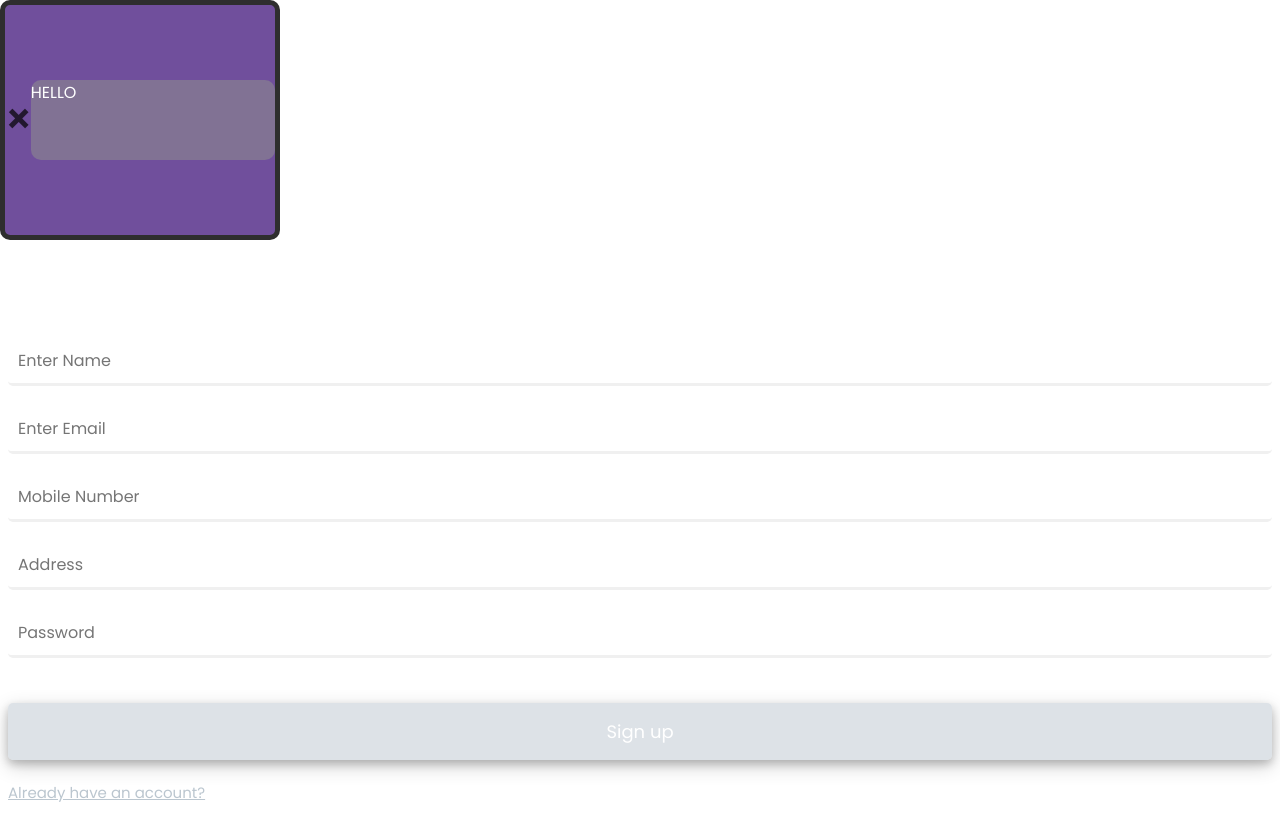
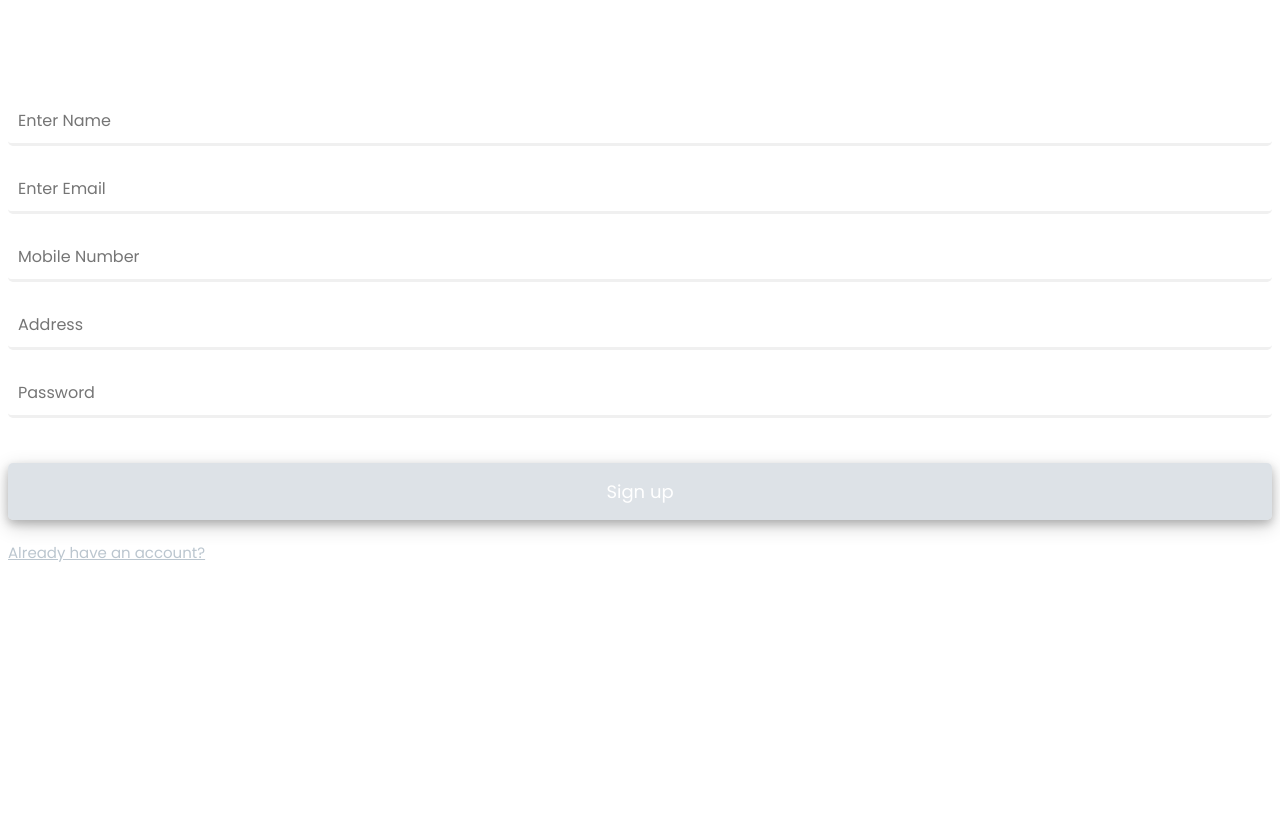
Before and after one commit to FLOODWATCH/FloodWatch, an Angular app: page /signup in a window 1280 px wide. Built offline with nearby package versions, Linux system fonts and the light colour scheme; data requests are answered from the project's data file; a web font is replaced by a local one.

Commit message:
initial design of modal

```diff
--- a/src/app/register/register-dash/register-dash.component.html
+++ b/src/app/register/register-dash/register-dash.component.html
@@ -1,6 +1,5 @@
 <!-- <app-login></app-login>
 <app-signup></app-signup> -->
-
 <div class="register-main">
   <div class="register-con">
     <div class="first">
--- a/src/app/register/signup/signup.component.css
+++ b/src/app/register/signup/signup.component.css
@@ -57,6 +57,7 @@ article a {
 #em,
 #mobile,
 #address,
+#closeButton,
 #pw {
   transition: 0.25s;
 }
@@ -64,48 +65,49 @@ article a {
 #em:hover,
 #mobile:hover,
 #address:hover,
+#closeButton:hover,
 #pw:hover {
   transform: scale(1.1);
 }
 /* Modal Background */
 .modal {
-  height: 30vh;
-  width: 280px;
-  /* overflow: auto; */
-  border: 5px solid rgb(46, 46, 46);
-  border-radius: 10px;
-  /* padding: 0 0.5rem 0 0.5rem; */
-  background-color: #704f9c;
+  position: fixed;
+  width: 100%;
+  height: 50vh;
+  top: 0;
+  left: 0;
+  background: transparent;
   display: flex;
   justify-content: center;
   align-items: center;
-  /* background-color: black; */
 }
-/* Modal Content Box */
 .modal-content {
-  /* align-items: center;
-  justify-content: center; */
+  border-radius: 10px;
+  /* border: solid rgb(7, 7, 7); */
+  /* background-color: rgba(80, 124, 182, 0.479); */
+  background-color: rgb(247, 247, 247);
+  box-shadow: 0 4px 8px 0 rgba(0, 0, 0, 0.2), 0 6px 20px 0 rgba(0, 0, 0, 0.19);
+  width: 500px;
+  height: 20rem;
   display: flex;
-  width: 250px;
-  height: 10vh;
-  /* position: bottom; */
-  background-color: #817294;
-  border-radius: 10px;
-  margin: 15% auto;
-  /* padding: 20px 10px 20px 10px; */
+  align-items: center;
+  flex-direction: column;
+  justify-content: space-around;
 }
-.modal-content > p {
+.modal-content > h2 {
+  color: black;
+  /* justify-content: center; */
+}
+#thisText {
+  color: black;
+  font-size: 18px;
+}
+.closeButton {
+  border: transparent;
+  border-radius: 5px;
+  background: rgba(187, 198, 207, 0.5);
+  box-shadow: 0 4px 8px 0 rgba(0, 0, 0, 0.2), 0 6px 20px 0 rgba(0, 0, 0, 0.19);
+  color: black;
   text-align: center;
+  padding: 1rem 3rem 1rem 3rem;
 }
-.close {
-  float: right;
-  color: rgba(0, 0, 0, 0.699);
-  font-size: 40px;
-  font-weight: bold;
-}
-.close:hover,
-close:focus {
-  color: rgba(46, 46, 46);
-  text-decoration: none;
-  cursor: pointer;
-}
--- a/src/app/register/signup/signup.component.html
+++ b/src/app/register/signup/signup.component.html
@@ -1,13 +1,15 @@
-<!-- The Modal -->
-<div class="modal" id="myModal">
-  <span class="close">&times;</span>
-  <!-- Modal Content -->
+<div
+  (click)="closeButton()"
+  class="modal"
+  id="myModal"
+  [ngStyle]="{ display: 'none' }"
+>
   <div class="modal-content">
-    <!-- <span class="close">&times;</span> -->
-    <p>HELLO</p>
-    <!-- <p>{{ nameText }}</p> -->
+    <h2 [ngStyle]="{ color: 'red' }">{{ errorMessage }}</h2>
+    <button class="closeButton" id="closeButton">Close</button>
   </div>
 </div>
+<!-- FORM -->
 <form id="form" class="signup-form" (ngSubmit)="addUser()">
   <p>SIGN UP</p>
   <div>
--- a/src/app/register/signup/signup.component.ts
+++ b/src/app/register/signup/signup.component.ts
@@ -12,6 +12,7 @@ import { element } from 'protractor';
 export class SignupComponent implements OnInit {
   userVariable: userInterface[] = [];
   focus: boolean;
+  errorMessage: string;
 
   name: string;
   email: string;
@@ -84,6 +85,10 @@ export class SignupComponent implements OnInit {
       // changeColor is true if error is found
       if (!thisField[i]) {
         this.changeColor(first, true);
+
+        var closeBtn: HTMLDivElement = document.querySelector("#myModal");
+        this.errorMessage = 'Please fill everything'
+        closeBtn.style.display = 'flex';
       } else if (thisField[i] == email) {
         if (this.emailValidation()) {
           this.changeColor(first, false);
@@ -171,4 +176,8 @@ export class SignupComponent implements OnInit {
     signupDiv.style.display = 'none';
     this.resetFields();
   }
+  closeButton() {
+    var closeBtn: HTMLDivElement = document.querySelector("#myModal");
+    closeBtn.style.display = 'none';
+  }
 }
```
Also changed, not shown: src/app/register/register-dash/register-dash.component.css (+20 -0 lines).
